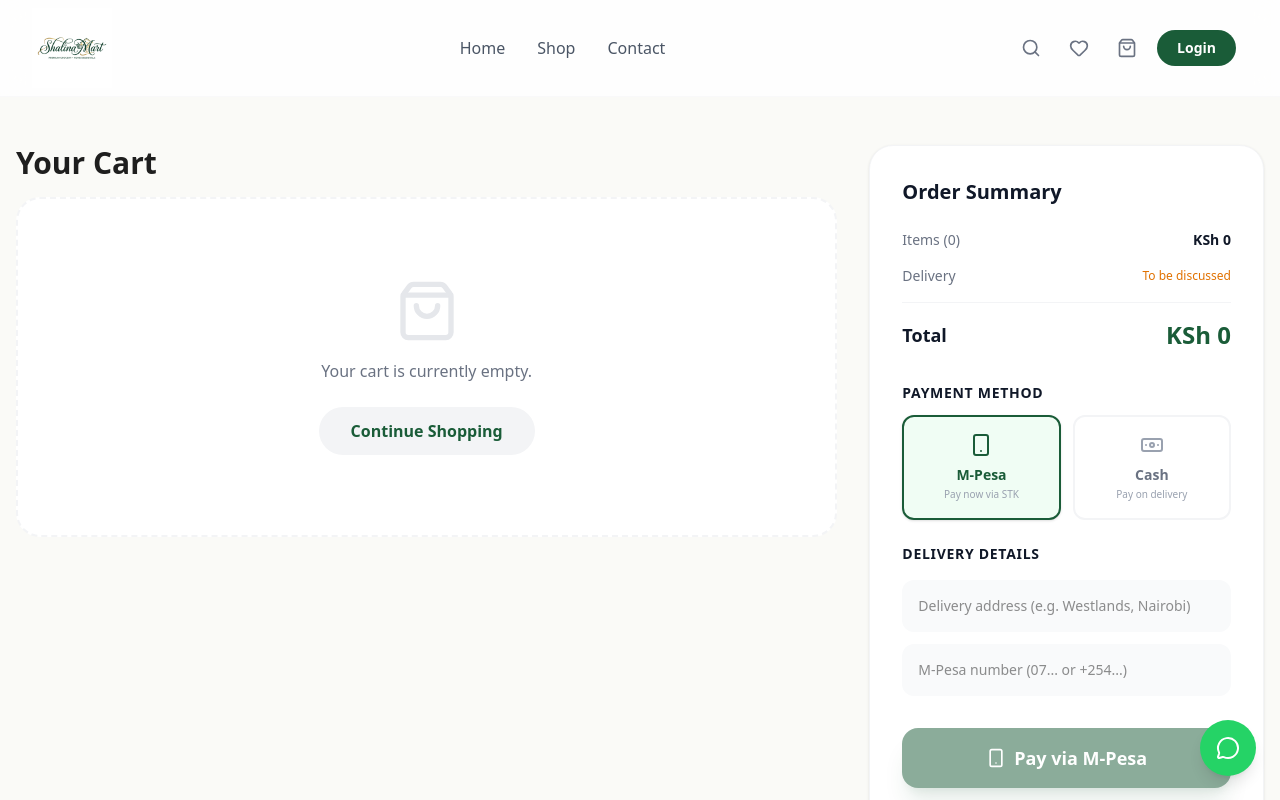
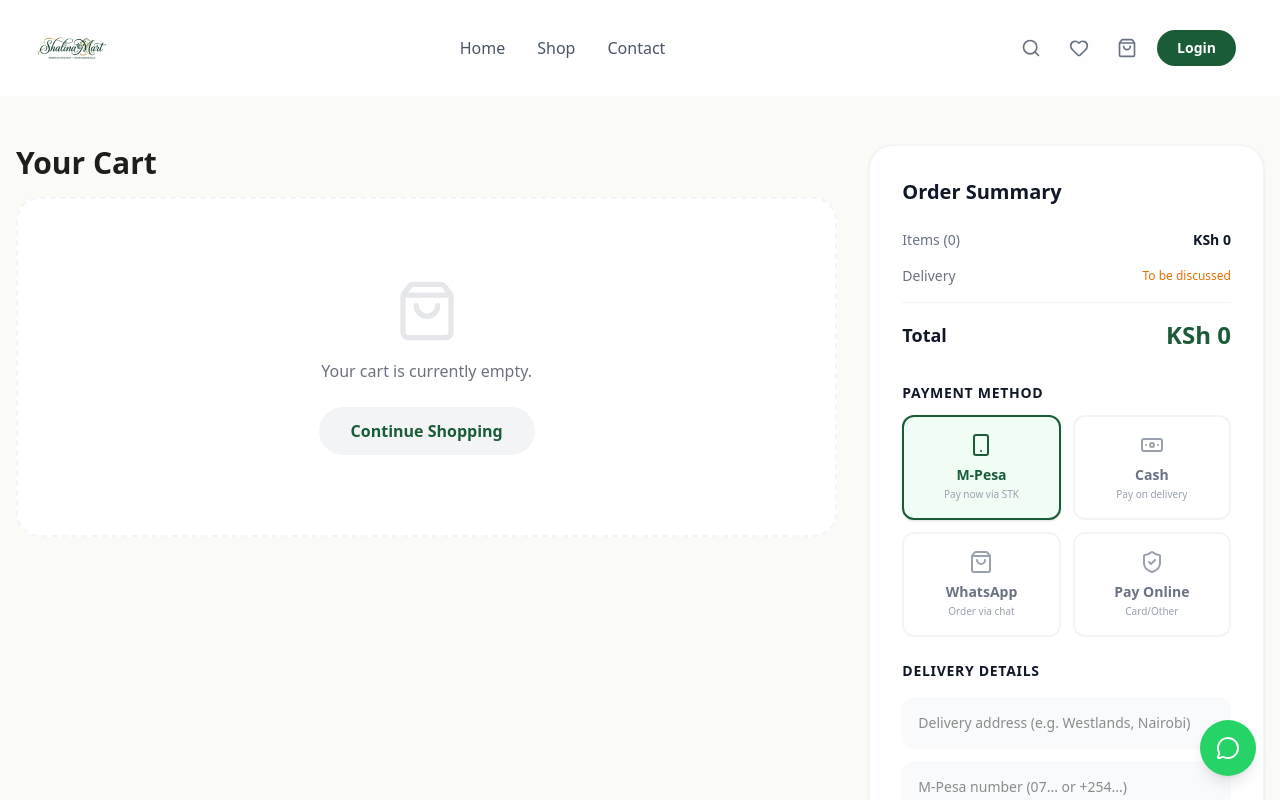
Before and after one commit to amblonzi/Shalimart, a React (Vite) app in the folder frontend/: page /cart in a window 1280 px wide. Shown: the top 800 px of the page. Built offline with nearby package versions, Linux system fonts and the light colour scheme.

Commit message:
Integrate Meta Pixel, reorder categories by priority, and add WhatsApp/Pay checkout options

```diff
--- a/frontend/index.html
+++ b/frontend/index.html
@@ -28,6 +28,25 @@
     <!-- Fonts -->
     <link rel="preconnect" href="https://fonts.googleapis.com">
     <link rel="preconnect" href="https://fonts.gstatic.com" crossorigin>
+
+    <!-- Meta Pixel Code -->
+    <script>
+      !function(f,b,e,v,n,t,s)
+      {if(f.fbq)return;n=f.fbq=function(){n.callMethod?
+      n.callMethod.apply(n,arguments):n.queue.push(arguments)};
+      if(!f._fbq)f._fbq=n;n.push=n;n.loaded=!0;n.version='2.0';
+      n.queue=[];t=b.createElement(e);t.async=!0;
+      t.src=v;s=b.getElementsByTagName(e)[0];
+      s.parentNode.insertBefore(t,s)}(window, document,'script',
+      'https://connect.facebook.net/en_US/fbevents.js');
+      fbq('init', 'REPLACE_WITH_YOUR_PIXEL_ID');
+      fbq('track', 'PageView');
+    </script>
+    <noscript>
+      <img height="1" width="1" style="display:none"
+           src="https://www.facebook.com/tr?id=REPLACE_WITH_YOUR_PIXEL_ID&ev=PageView&noscript=1"/>
+    </noscript>
+    <!-- End Meta Pixel Code -->
   </head>
   <body>
     <div id="root"></div>
--- a/frontend/src/pages/Cart.tsx
+++ b/frontend/src/pages/Cart.tsx
@@ -8,7 +8,7 @@ const Cart = () => {
   const { cart, updateCartQty, removeFromCart, clearCart, user, addToast } = useStore();
   const [deliveryAddress, setDeliveryAddress] = useState('');
   const [deliveryPhone, setDeliveryPhone] = useState('');
-  const [paymentMethod, setPaymentMethod] = useState<'mpesa' | 'cash'>('mpesa');
+  const [paymentMethod, setPaymentMethod] = useState<'mpesa' | 'cash' | 'whatsapp' | 'pay'>('mpesa');
   const [checkingOut, setCheckingOut] = useState(false);
   const total = cart.reduce((acc, item) => acc + (item.price * item.quantity), 0);
   const freeDelivery = total >= 10000;
@@ -56,6 +56,12 @@ const Cart = () => {
       if (res.data.status === 'success') {
         if (paymentMethod === 'cash') {
           addToast('Order placed! Pay with cash on delivery.', 'success');
+        } else if (paymentMethod === 'whatsapp') {
+          const message = `Hi Shalimart! I'd like to confirm my order #${res.data.order_id}.\nTotal: KSh ${total.toLocaleString()}\nAddress: ${deliveryAddress}`;
+          window.open(`https://wa.me/254708898477?text=${encodeURIComponent(message)}`, '_blank');
+          addToast('Opening WhatsApp to confirm your order...', 'info');
+        } else if (paymentMethod === 'pay') {
+          addToast('Order created! Please proceed to pay.', 'success');
         } else {
           addToast('STK Push sent! Check your phone.', 'success');
         }
@@ -197,6 +203,30 @@ const Cart = () => {
                   <p className={`text-sm font-bold ${paymentMethod === 'cash' ? 'text-[#e8a020]' : 'text-gray-500'}`}>Cash</p>
                   <p className="text-[10px] text-gray-400 mt-0.5">Pay on delivery</p>
                 </button>
+                <button
+                  onClick={() => setPaymentMethod('whatsapp')}
+                  className={`p-4 rounded-xl border-2 text-center transition-all ${
+                    paymentMethod === 'whatsapp'
+                      ? 'border-[#25D366] bg-green-50 shadow-sm'
+                      : 'border-gray-100 bg-white hover:border-gray-200'
+                  }`}
+                >
+                  <ShoppingBag className={`w-6 h-6 mx-auto mb-2 ${paymentMethod === 'whatsapp' ? 'text-[#25D366]' : 'text-gray-400'}`} />
+                  <p className={`text-sm font-bold ${paymentMethod === 'whatsapp' ? 'text-[#25D366]' : 'text-gray-500'}`}>WhatsApp</p>
+                  <p className="text-[10px] text-gray-400 mt-0.5">Order via chat</p>
+                </button>
+                <button
+                  onClick={() => setPaymentMethod('pay')}
+                  className={`p-4 rounded-xl border-2 text-center transition-all ${
+                    paymentMethod === 'pay'
+                      ? 'border-[#1a5c38] bg-green-50 shadow-sm'
+                      : 'border-gray-100 bg-white hover:border-gray-200'
+                  }`}
+                >
+                  <ShieldCheck className={`w-6 h-6 mx-auto mb-2 ${paymentMethod === 'pay' ? 'text-[#1a5c38]' : 'text-gray-400'}`} />
+                  <p className={`text-sm font-bold ${paymentMethod === 'pay' ? 'text-[#1a5c38]' : 'text-gray-500'}`}>Pay Online</p>
+                  <p className="text-[10px] text-gray-400 mt-0.5">Card/Other</p>
+                </button>
               </div>
             </div>
 
@@ -228,13 +258,15 @@ const Cart = () => {
               onClick={handleCheckout}
               disabled={checkingOut || cart.length === 0}
               className={`w-full py-4 rounded-2xl font-bold text-lg transition-all disabled:opacity-50 shadow-xl flex items-center justify-center gap-2 ${
-                paymentMethod === 'mpesa'
+                paymentMethod === 'mpesa' || paymentMethod === 'pay'
                   ? 'bg-[#1a5c38] text-white hover:bg-[#2d7a4d] shadow-green-900/20'
+                  : paymentMethod === 'whatsapp'
+                  ? 'bg-[#25D366] text-white hover:bg-[#128C7E] shadow-green-500/20'
                   : 'bg-[#e8a020] text-white hover:bg-[#f4b444] shadow-amber-500/20'
               }`}
             >
-              {paymentMethod === 'mpesa' ? <Smartphone className="w-5 h-5" /> : <Banknote className="w-5 h-5" />}
-              {checkingOut ? 'Processing...' : paymentMethod === 'mpesa' ? 'Pay via M-Pesa' : 'Place Order (Cash on Delivery)'}
+              {paymentMethod === 'mpesa' ? <Smartphone className="w-5 h-5" /> : paymentMethod === 'whatsapp' ? <ShoppingBag className="w-5 h-5" /> : <Banknote className="w-5 h-5" />}
+              {checkingOut ? 'Processing...' : paymentMethod === 'mpesa' ? 'Pay via M-Pesa' : paymentMethod === 'whatsapp' ? 'Confirm on WhatsApp' : paymentMethod === 'pay' ? 'Pay Now' : 'Place Order (Cash on Delivery)'}
             </button>
 
             {!user && cart.length > 0 && (
--- a/frontend/src/pages/Home.tsx
+++ b/frontend/src/pages/Home.tsx
@@ -16,7 +16,31 @@ const Home = () => {
   const currentCategory = searchParams.get('category') || '';
 
   useEffect(() => {
-    api.get('/categories').then(res => setCategories(res.data)).catch(() => {});
+    api.get('/categories').then(res => {
+      const cats: string[] = res.data;
+      const prioritized = ['Household', 'Kitchen', 'Home Essentials', 'Home', 'Appliances'];
+      const secondary = ['Farm Equipment', 'Agro', 'Agriculture', 'Farm'];
+
+      const sorted = [...cats].sort((a, b) => {
+        const aIndex = prioritized.findIndex(p => a.toLowerCase().includes(p.toLowerCase()));
+        const bIndex = prioritized.findIndex(p => b.toLowerCase().includes(p.toLowerCase()));
+
+        if (aIndex !== -1 && bIndex !== -1) return aIndex - bIndex;
+        if (aIndex !== -1) return -1;
+        if (bIndex !== -1) return 1;
+
+        const aSecIndex = secondary.findIndex(p => a.toLowerCase().includes(p.toLowerCase()));
+        const bSecIndex = secondary.findIndex(p => b.toLowerCase().includes(p.toLowerCase()));
+
+        if (aSecIndex !== -1 && bSecIndex !== -1) return aSecIndex - bSecIndex;
+        if (aSecIndex !== -1) return -1;
+        if (bSecIndex !== -1) return 1;
+
+        return a.localeCompare(b);
+      });
+
+      setCategories(sorted);
+    }).catch(() => {});
   }, []);
 
   useEffect(() => {
--- a/frontend/src/pages/Shop.tsx
+++ b/frontend/src/pages/Shop.tsx
@@ -19,7 +19,31 @@ const Shop = () => {
   const currentPage = parseInt(searchParams.get('page') || '1');
 
   useEffect(() => {
-    api.get('/categories').then(res => setCategories(res.data)).catch(() => {});
+    api.get('/categories').then(res => {
+      const cats: string[] = res.data;
+      const prioritized = ['Household', 'Kitchen', 'Home Essentials', 'Home', 'Appliances'];
+      const secondary = ['Farm Equipment', 'Agro', 'Agriculture', 'Farm'];
+
+      const sorted = [...cats].sort((a, b) => {
+        const aIndex = prioritized.findIndex(p => a.toLowerCase().includes(p.toLowerCase()));
+        const bIndex = prioritized.findIndex(p => b.toLowerCase().includes(p.toLowerCase()));
+
+        if (aIndex !== -1 && bIndex !== -1) return aIndex - bIndex;
+        if (aIndex !== -1) return -1;
+        if (bIndex !== -1) return 1;
+
+        const aSecIndex = secondary.findIndex(p => a.toLowerCase().includes(p.toLowerCase()));
+        const bSecIndex = secondary.findIndex(p => b.toLowerCase().includes(p.toLowerCase()));
+
+        if (aSecIndex !== -1 && bSecIndex !== -1) return aSecIndex - bSecIndex;
+        if (aSecIndex !== -1) return -1;
+        if (bSecIndex !== -1) return 1;
+
+        return a.localeCompare(b);
+      });
+
+      setCategories(sorted);
+    }).catch(() => {});
   }, []);
 
   useEffect(() => {
```
